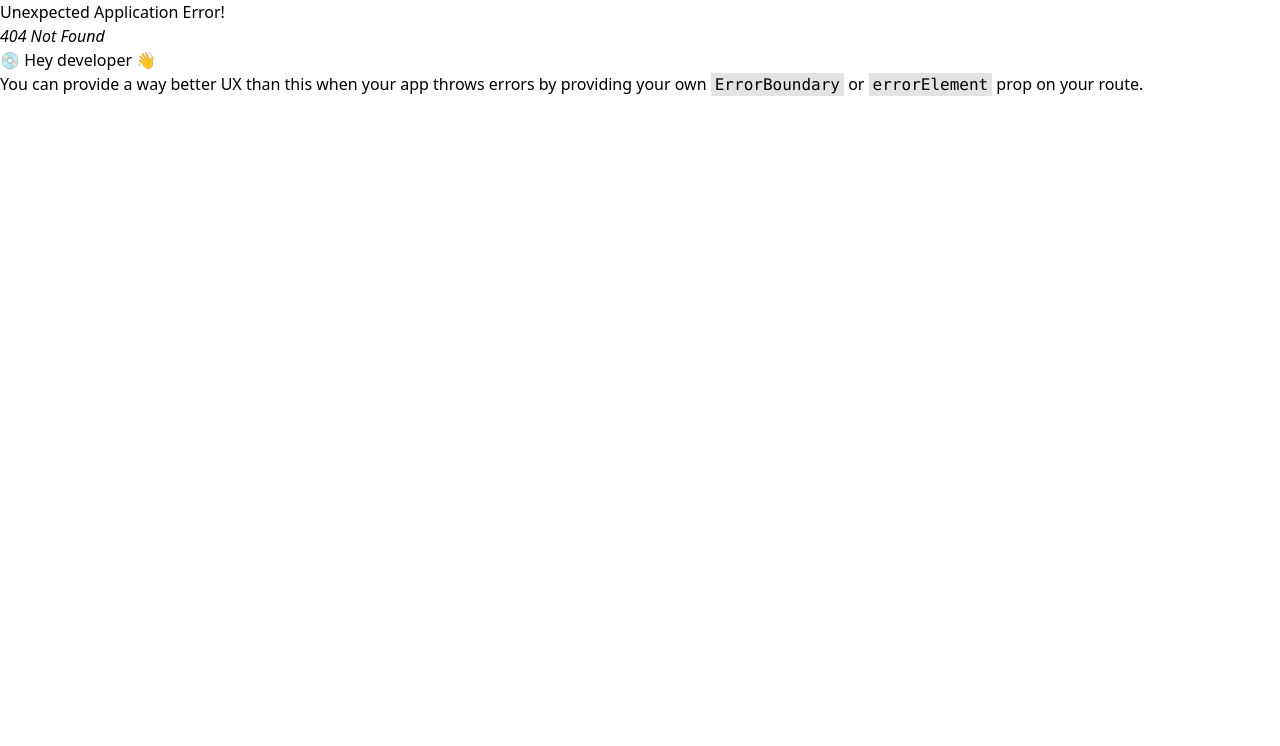
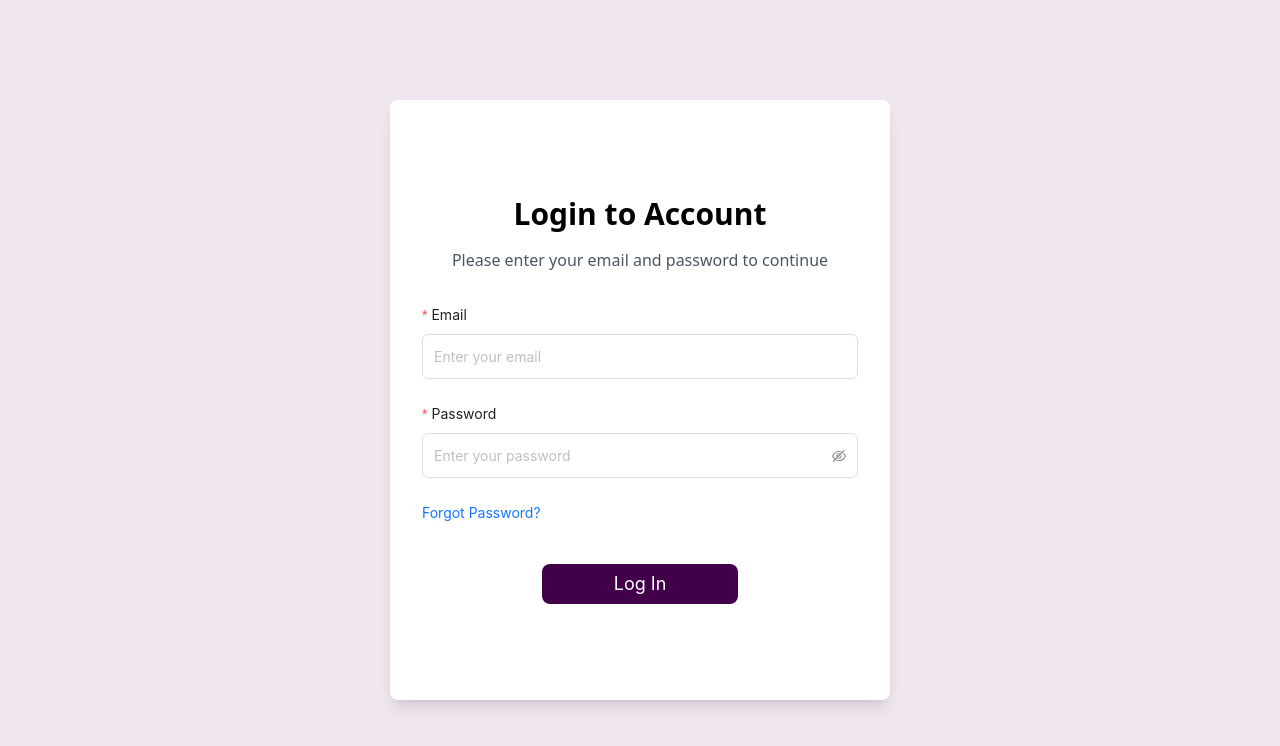
Before and after one commit to MDTanvirAhmedEmon/reactTS-ready-dashboard, a React (Vite) app: page /auth/login in a window 1280 px wide. Before the commit this address had no page. Shown: the top 746 px of the page. Built offline with nearby package versions, Linux system fonts and the light colour scheme.

Commit message:
done login page

```diff
--- a/src/components/LayoutsComponents/MainHeader.tsx
+++ b/src/components/LayoutsComponents/MainHeader.tsx
@@ -1,5 +1,6 @@
 import { Avatar, Badge, Layout, theme } from 'antd';
 import { HiOutlineBell } from 'react-icons/hi';
+import { RxHamburgerMenu } from 'react-icons/rx';
 import { Link } from 'react-router-dom';
 // import { RxHamburgerMenu } from "react-icons/rx";
 const { Header } = Layout;
@@ -21,18 +22,9 @@ const MainHeader: React.FC<MainHeaderProps> = ({ setCollapsed, collapsed }) => {
                     background: colorBgContainer,
                 }}
             >
-                <div className=' flex justify-end pr-4  bg-barColor'>
-                    {/* <Button
-                        type="text"
-                        icon={collapsed ? <RxHamburgerMenu className=' text-white -ml-8 w-8 h-8 ' /> : <RxHamburgerMenu className=' text-white -ml-8 w-8 h-8 ' />}
-                        onClick={() => setCollapsed(!collapsed)}
-                        className=' text-white '
-                        style={{
-                            fontSize: '16px',
-                            width: 64,
-                            height: 64,
-                        }}
-                    /> */}
+                <div className=' flex justify-between items-center pr-4  bg-barColor'>
+
+                    {collapsed ? <RxHamburgerMenu onClick={() => setCollapsed(!collapsed)} className=' text-black w-8 h-8 cursor-pointer' /> : <RxHamburgerMenu onClick={() => setCollapsed(!collapsed)} className=' text-black w-8 h-8 cursor-pointer' />}
                     <div className=' flex items-center gap-6'>
                         <div>
                             <Link className='flex items-center' to={`/notification`}>
--- /dev/null
+++ b/src/pages/auth/Login.tsx
@@ -0,0 +1,89 @@
+import { Form, Input } from "antd";
+import { Link } from "react-router-dom";
+import { FC } from "react";
+
+// Define the type for form values
+interface LoginFormValues {
+    email: string;
+    password: string;
+}
+
+const LogIn: FC = () => {
+
+    const onFinish = (values: LoginFormValues) => {
+        console.log(values);
+    };
+
+    return (
+
+        <div className="h-auto md:h-screen bg-barColor">
+            {/* Background Image wrapper (if needed in future) */}
+            <div className="bg-primary py-14 md:py-0 h-full">
+
+                <div className="relative z-10 flex items-center justify-center h-full px-3 text-white">
+                    <div className="bg-[#ffffff] text-black overflow-hidden shadow-lg w-full md:max-w-[500px] rounded-lg">
+                        {/* Login Form Section */}
+                        <div className="p-8 pt-6 md:pt-18">
+                            <div className="text-center">
+                                <h1 className="text-3xl font-semibold mt-6 mb-4">Login to Account</h1>
+                                <p className="mb-8 text-gray-600">
+                                    Please enter your email and password to continue
+                                </p>
+                            </div>
+                            <Form<LoginFormValues>
+                                name="basic"
+                                layout="vertical"
+                                initialValues={{ remember: true }}
+                                onFinish={onFinish}
+                            >
+                                <Form.Item
+                                    label="Email"
+                                    name="email"
+                                    rules={[{ required: true, message: "Please input your email!" }]}
+                                >
+                                    <Input
+                                        placeholder="Enter your email"
+                                        className="rounded-none py-2"
+                                    />
+                                </Form.Item>
+
+                                <Form.Item
+                                    label="Password"
+                                    name="password"
+                                    rules={[{ required: true, message: "Please input your password!" }]}
+                                >
+                                    <Input.Password
+                                        placeholder="Enter your password"
+                                        className="rounded-none py-2"
+                                    />
+                                </Form.Item>
+
+                                <div className="flex justify-between items-center mt-2">
+                                    {/* <Checkbox>Remember Password</Checkbox> */}
+                                    <Link to="/auth/forgot-password" className=" bg-primaryColor">
+                                        Forgot Password?
+                                    </Link>
+                                </div>
+                                <div className=" flex justify-center">
+                                    <Link to="/">
+                                        <button
+                                            type="submit"
+                                            className="bg-primary bg-primaryColor cursor-pointer  mt-10 mb-16 text-white px-18 rounded-lg py-[6px] text-lg"
+                                        >
+                                            Log In
+                                        </button>
+
+                                    </Link>
+                                </div>
+
+                            </Form>
+                        </div>
+
+                    </div>
+                </div>
+            </div>
+        </div>
+    );
+};
+
+export default LogIn;
--- a/src/theme/index.ts
+++ b/src/theme/index.ts
@@ -23,9 +23,12 @@ export const mainTheme = {
             "motionDurationSlow": "0.0s",
         },
         "Input": {
-            "activeBorderColor": "rgb(111,111,111)",
-            "hoverBorderColor": "rgb(111,111,111)",
-            "controlHeight": 40
+            "activeBorderColor": "rgb(222,222,222)",
+            "hoverBorderColor": "rgb(222,222,222)",
+            "colorPrimaryHover": "rgb(222,222,222)",
+            "colorPrimaryActive": "rgb(222,222,222)",
+            "colorBorder": "rgb(222,222,222)",
+            "controlHeight": 45
         },
         "Pagination": {
             "colorPrimary": "rgb(255,255,255)",
```
Also changed, not shown: src/routes/routes.tsx (+6 -1 lines).
